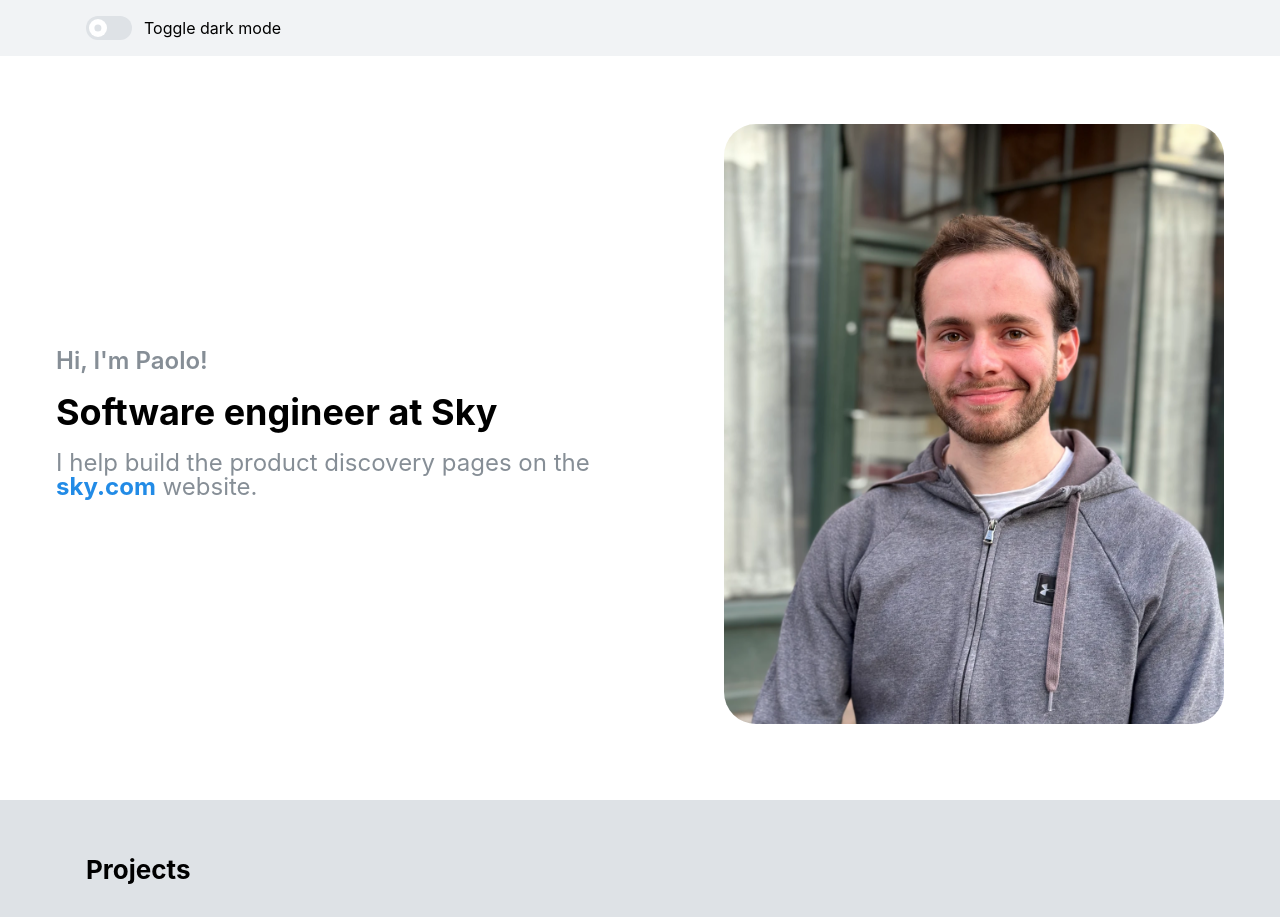
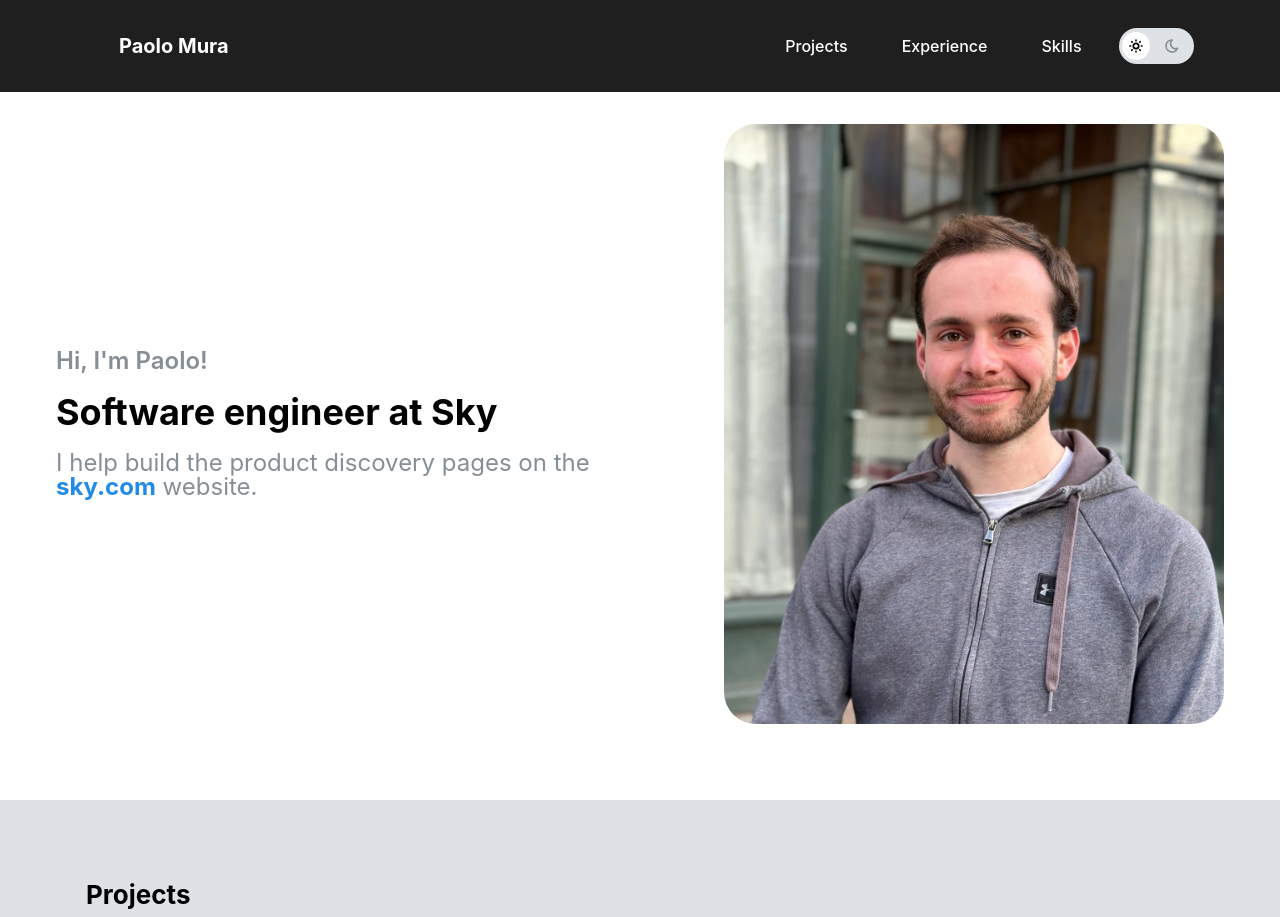
Before and after one commit to PaoloMura/paolomura.github.io, a React (Vite) app: page / in a window 1280 px wide. Shown: the top 917 px of the page. Built offline with nearby package versions, Linux system fonts and the light colour scheme.

Commit message:
added mobile header

```diff
--- a/src/App.tsx
+++ b/src/App.tsx
@@ -8,17 +8,88 @@ import Header from "./sections/header/Header";
 import Projects from "./sections/projects/Projects";
 import Skills from "./sections/skills/Skills";
 import Experiences from "./sections/experiences/Experiences";
+import { useInViewport, useScrollIntoView } from "@mantine/hooks";
+import { useRef } from "react";
 
 export default function App() {
+  const headerRef = useRef<HTMLDivElement>(null);
+
+  const { ref: heroRef, inViewport: heroInViewport } = useInViewport();
+  const { ref: projectsRef, inViewport: projectsInViewport } = useInViewport();
+  const { ref: experiencesRef, inViewport: experiencesInViewport } =
+    useInViewport();
+  const { ref: skillsRef, inViewport: skillsInViewport } = useInViewport();
+
+  const { scrollIntoView: scrollHeroIntoView, targetRef: heroTargetRef } =
+    useScrollIntoView<HTMLDivElement>();
+  const {
+    scrollIntoView: scrollProjectsIntoView,
+    targetRef: projectsTargetRef,
+  } = useScrollIntoView<HTMLDivElement>();
+  const {
+    scrollIntoView: scrollExperiencesIntoView,
+    targetRef: experiencesTargetRef,
+  } = useScrollIntoView<HTMLDivElement>();
+  const { scrollIntoView: scrollSkillsIntoView, targetRef: skillsTargetRef } =
+    useScrollIntoView<HTMLDivElement>();
+
+  const sectionsInViewport: { [key: string]: boolean } = {
+    hero: heroInViewport,
+    projects: projectsInViewport,
+    experiences: experiencesInViewport,
+    skills: skillsInViewport,
+  };
+
+  const activeSection =
+    Object.keys(sectionsInViewport).find(
+      (section) => sectionsInViewport[section]
+    ) || "hero";
+
+  const handleClickLink = (section: string) => {
+    switch (section) {
+      case "hero":
+        scrollHeroIntoView({ alignment: "start" });
+        break;
+      case "projects":
+        scrollProjectsIntoView({ alignment: "start" });
+        break;
+      case "experiences":
+        scrollExperiencesIntoView({ alignment: "start" });
+        break;
+      case "skills":
+        scrollSkillsIntoView({ alignment: "start" });
+        break;
+      default:
+        break;
+    }
+  };
+
   return (
     <MantineProvider theme={theme} defaultColorScheme="auto">
       <Box className={classes.content}>
-        <Header />
-        <Hero />
-        <Projects />
-        <Experiences />
-        <Skills />
+        <Box ref={headerRef}>
+          <Header activeSection={activeSection} onClickLink={handleClickLink} />
+        </Box>
+
+        <Box ref={heroRef} id="hero">
+          <Box ref={heroTargetRef}>
+            <Hero />
+          </Box>
+        </Box>
+
+        <Box ref={projectsRef} id="projects">
+          <Projects targetRef={projectsTargetRef} />
+        </Box>
+
+        <Box ref={experiencesRef} id="experiences">
+          <Experiences targetRef={experiencesTargetRef} />
+        </Box>
+
+        <Box ref={skillsRef} id="skills">
+          <Skills targetRef={skillsTargetRef} />
+        </Box>
       </Box>
+
       <Box className={classes.footer}>
         <Footer />
       </Box>
--- a/src/components/tech-icon/TechIcon.tsx
+++ b/src/components/tech-icon/TechIcon.tsx
@@ -34,7 +34,6 @@ export default function TechIcon({
   const name = getTechnologyName(technology);
 
   if (tooltip) {
-    console.log("tooltip for ", technology);
     return (
       <Tooltip label={name}>
         <IconSVG size={size} technology={technology} name={name} />
--- a/src/sections/experiences/Experiences.tsx
+++ b/src/sections/experiences/Experiences.tsx
@@ -1,15 +1,21 @@
-import { Box, Container, Title } from "@mantine/core";
+import { Box, Container, Flex, Title } from "@mantine/core";
 import classes from "./Experiences.module.css";
 import experiences from "@/data/experience.json";
 import Experience from "@/components/experience/Experience";
 
-export default function Experiences() {
+type ExperienceProps = {
+  targetRef: React.RefObject<HTMLDivElement>;
+};
+
+export default function Experiences({ targetRef }: ExperienceProps) {
   return (
     <Box className={classes.background}>
       <Container size="xs">
-        <Title order={2} pb="xl" pt="xl" ta={{ base: "center", sm: "left" }}>
-          Experience
-        </Title>
+        <Flex align="flex-end" h="92px" ref={targetRef}>
+          <Title order={2} ta={{ base: "center", sm: "left" }}>
+            Experience
+          </Title>
+        </Flex>
 
         {experiences.map((experience, index) => (
           <Experience {...experience} key={`experience-${index}`} />
--- a/src/sections/header/Header.module.css
+++ b/src/sections/header/Header.module.css
@@ -1,10 +1,46 @@
 .container {
-  background-color: light-dark(
-    var(--mantine-color-gray-1),
-    var(--mantine-color-dark-9)
-  );
+  background-color: var(--mantine-color-dark-8);
   position: fixed;
   top: 0;
+  left: 0;
   width: 100%;
   z-index: var(--mantine-z-index-modal);
+
+  @mixin dark {
+    background-color: alpha(var(--mantine-color-black), 0.7);
+    backdrop-filter: blur(20px);
+    box-shadow: var(--mantine-shadow-lg);
+  }
 }
+
+.drawerHeader {
+  background-color: var(--mantine-color-dark-8);
+  position: absolute;
+  top: 0;
+  left: 0;
+  width: 100%;
+}
+
+.logo {
+  color: var(--mantine-color-white);
+  font-weight: 700;
+}
+
+.link {
+  color: var(--mantine-color-white);
+  font-weight: 500;
+  text-decoration: none;
+  transition: background-color 0.2s ease-in-out;
+  position: relative;
+  padding: var(--mantine-spacing-xs) var(--mantine-spacing-md);
+  border-radius: var(--mantine-radius-sm);
+
+  &[data-variant="selected"] {
+    border-bottom: 0.2rem solid var(--mantine-color-white);
+    background-color: transparent;
+  }
+
+  &:hover {
+    color: var(--mantine-color-blue-5);
+  }
+}
--- a/src/sections/header/Header.tsx
+++ b/src/sections/header/Header.tsx
@@ -1,13 +1,30 @@
 import {
+  Box,
+  Burger,
+  Button,
   Container,
+  Drawer,
+  Flex,
+  NavLink,
+  Space,
+  Stack,
   Switch,
   useComputedColorScheme,
   useMantineColorScheme,
 } from "@mantine/core";
 import classes from "./Header.module.css";
+import { IconMoon, IconSun } from "@tabler/icons-react";
+import { useDisclosure } from "@mantine/hooks";
 
-export default function Header() {
-  const { colorScheme, setColorScheme } = useMantineColorScheme();
+type HeaderProps = {
+  activeSection: string;
+  onClickLink: (section: string) => void;
+};
+
+export default function Header({ activeSection, onClickLink }: HeaderProps) {
+  const [opened, { toggle }] = useDisclosure(false);
+
+  const { setColorScheme } = useMantineColorScheme();
 
   const computedColorScheme = useComputedColorScheme("light");
 
@@ -18,12 +35,162 @@ export default function Header() {
   return (
     <header className={classes.container}>
       <Container size="lg" py="md">
-        <Switch
-          label="Toggle dark mode"
-          size="md"
-          checked={colorScheme === "dark"}
-          onChange={toggleColorScheme}
-        />
+        <Flex justify="space-between" align="center" gap="lg">
+          <Box flex={1}>
+            <Button
+              onClick={() => onClickLink("hero")}
+              className={classes.logo}
+              size="xl"
+              variant="transparent"
+            >
+              Paolo Mura
+            </Button>
+          </Box>
+
+          <Flex gap="lg" visibleFrom="sm">
+            <Button
+              component="button"
+              onClick={() => onClickLink("projects")}
+              className={classes.link}
+              size="md"
+              variant={
+                activeSection === "projects" ? "selected" : "transparent"
+              }
+            >
+              Projects
+            </Button>
+
+            <Button
+              component="button"
+              onClick={() => onClickLink("experiences")}
+              className={classes.link}
+              size="md"
+              variant={
+                activeSection === "experiences" ? "selected" : "transparent"
+              }
+            >
+              Experience
+            </Button>
+
+            <Button
+              component="button"
+              onClick={() => onClickLink("skills")}
+              className={classes.link}
+              size="md"
+              variant={activeSection === "skills" ? "selected" : "transparent"}
+            >
+              Skills
+            </Button>
+          </Flex>
+
+          <Switch
+            aria-label="Toggle color scheme"
+            size="xl"
+            checked={computedColorScheme === "dark"}
+            onChange={toggleColorScheme}
+            onLabel={<IconSun size={16} stroke={2.5} />}
+            offLabel={<IconMoon size={16} stroke={2.5} />}
+            thumbIcon={
+              computedColorScheme === "dark" ? (
+                <IconMoon size={16} stroke={2.5} color="black" />
+              ) : (
+                <IconSun size={16} stroke={2.5} color="black" />
+              )
+            }
+            color="gray"
+          />
+
+          <Burger
+            aria-label="Toggle navigation"
+            opened={opened}
+            onClick={toggle}
+            color="white"
+            hiddenFrom="sm"
+          />
+
+          <Drawer
+            opened={opened}
+            onClose={toggle}
+            position="top"
+            withCloseButton={false}
+            overlayProps={{ backgroundOpacity: 0.5, blur: 4 }}
+            transitionProps={{ duration: 500 }}
+            size="30%"
+            hiddenFrom="sm"
+          >
+            <Box className={classes.drawerHeader}>
+              <Flex justify="space-between" align="center" gap="lg">
+                <Box flex={1}>
+                  <Button
+                    onClick={() => onClickLink("hero")}
+                    className={classes.logo}
+                    size="xl"
+                    variant="transparent"
+                  >
+                    Paolo Mura
+                  </Button>
+                </Box>
+
+                <Switch
+                  aria-label="Toggle color scheme"
+                  size="xl"
+                  checked={computedColorScheme === "dark"}
+                  onChange={toggleColorScheme}
+                  onLabel={<IconSun size={16} stroke={2.5} />}
+                  offLabel={<IconMoon size={16} stroke={2.5} />}
+                  thumbIcon={
+                    computedColorScheme === "dark" ? (
+                      <IconMoon size={16} stroke={2.5} color="black" />
+                    ) : (
+                      <IconSun size={16} stroke={2.5} color="black" />
+                    )
+                  }
+                  color="gray"
+                />
+
+                <Burger
+                  aria-label="Toggle navigation"
+                  opened={opened}
+                  onClick={toggle}
+                  color="white"
+                  hiddenFrom="sm"
+                />
+              </Flex>
+            </Box>
+
+            <Space h="44px" />
+
+            <Stack>
+              <NavLink
+                label="Projects"
+                onClick={() => {
+                  onClickLink("projects");
+                  toggle();
+                }}
+                active={activeSection === "projects"}
+                flex={1}
+              />
+              <NavLink
+                label="Experience"
+                onClick={() => {
+                  onClickLink("experiences");
+                  toggle();
+                }}
+                active={activeSection === "experiences"}
+                flex={1}
+              />
+              <NavLink
+                label="Skills"
+                onClick={() => {
+                  onClickLink("skills");
+                  toggle();
+                }}
+                active={activeSection === "skills"}
+                flex={1}
+              />
+            </Stack>
+          </Drawer>
+        </Flex>
       </Container>
     </header>
   );
--- a/src/sections/projects/Projects.tsx
+++ b/src/sections/projects/Projects.tsx
@@ -18,14 +18,25 @@ import { IconExternalLink } from "@tabler/icons-react";
 import GridCard from "@/components/grid-card/GridCard";
 import TechIcon from "@/components/tech-icon/TechIcon";
 
-export default function Projects() {
+type ProjectProps = {
+  targetRef: React.RefObject<HTMLDivElement>;
+};
+
+export default function Projects({ targetRef }: ProjectProps) {
   return (
     <Box className={classes.background}>
       <Container size="lg">
-        <Title order={2} pb="xl" pt="xl" ta={{ base: "center", sm: "left" }}>
-          Projects
-        </Title>
-        <Grid gutter={{ base: "lg", sm: "md" }}>
+        <Flex
+          align="flex-end"
+          h="92px"
+          ref={targetRef}
+        >
+          <Title order={2} ta={{ base: "center", sm: "left" }}>
+            Projects
+          </Title>
+        </Flex>
+
+        <Grid gutter={{ base: "lg", sm: "md" }} pt="lg">
           {projects.map((project) => (
             <Grid.Col
               key={`project-${project.name}`}
--- a/src/sections/skills/Skills.tsx
+++ b/src/sections/skills/Skills.tsx
@@ -1,16 +1,31 @@
-import { Box, Container, Grid, Paper, Stack, Text, Title } from "@mantine/core";
+import {
+  Box,
+  Container,
+  Flex,
+  Grid,
+  Paper,
+  Stack,
+  Text,
+  Title,
+} from "@mantine/core";
 import skills from "@/data/skills.json";
 import classes from "./Skills.module.css";
 import { getTechnologyName } from "@/utils/getTechnologyName";
 import TechIcon from "@/components/tech-icon/TechIcon";
 
-export default function Skills() {
+type SkillsProps = {
+  targetRef: React.RefObject<HTMLDivElement>;
+};
+
+export default function Skills({ targetRef }: SkillsProps) {
   return (
     <Box className={classes.background}>
       <Container size="lg" pt="md" pb="md">
-        <Title order={2} pt="xl" ta={{ base: "center", sm: "left" }}>
-          Skills
-        </Title>
+        <Flex align="flex-end" h="92px" ref={targetRef}>
+          <Title order={2} ta={{ base: "center", sm: "left" }}>
+            Skills
+          </Title>
+        </Flex>
 
         <Stack gap="lg">
           {skills.map((skill) => (
--- a/src/theme.ts
+++ b/src/theme.ts
@@ -9,4 +9,7 @@ export const theme = createTheme({
       },
     },
   },
+  other: {
+    headerHeight: 92,
+  }
 });
```
